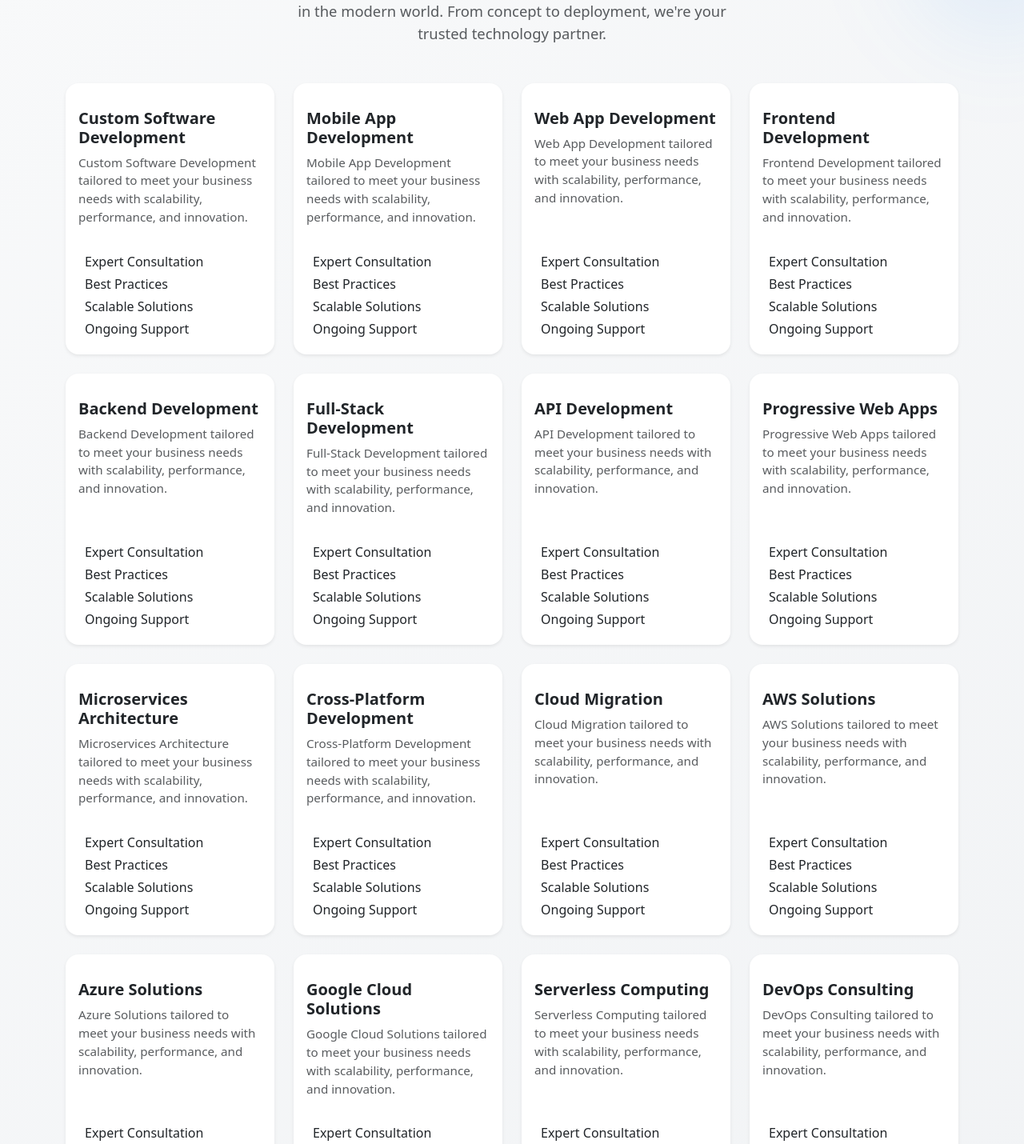
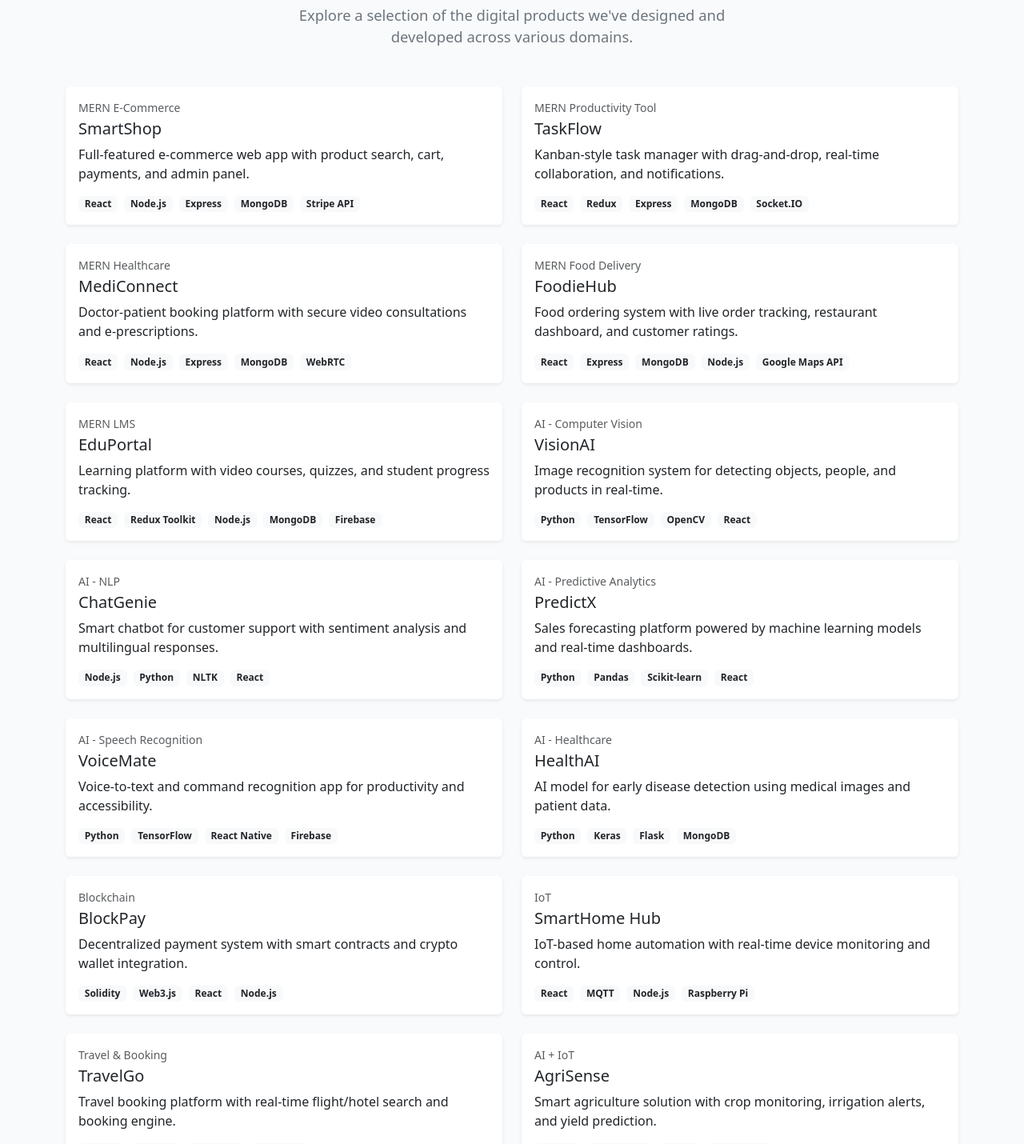
Before and after one commit to Faizan80235/LUMINA-TECHNOLOGIES, a React (Create React App) app: page /services in a window 1280 px wide. Shown: the part 160-1590 px from the top of the page at 80% size. Built offline with nearby package versions, Linux system fonts and the light colour scheme.

Commit message:
update my project

```diff
--- a/src/Component/Services.js
+++ b/src/Component/Services.js
@@ -1,122 +1,123 @@
 import React from "react";
+import "../Styles/Portfolio.css";
 import { motion } from "framer-motion";
-import 'bootstrap/dist/css/bootstrap.min.css';
-import "../Styles/Service.css";
 
-// Animation variants
+const Portfolio = () => {
   const fadeInUp = {
-  initial: { opacity: 0, y: 40 },
+    initial: { opacity: 0, y: 60 },
     animate: { opacity: 1, y: 0 },
-  transition: { duration: 0.5, ease: "easeOut" }
+    transition: { duration: 0.6, ease: "easeOut" },
   };
 
   const staggerContainer = {
     animate: {
-    transition: { staggerChildren: 0.15 }
-  }
+      transition: {
+        staggerChildren: 0.15,
+      },
+    },
   };
 
-const scaleOnHover = {
-  whileHover: { scale: 1.05, boxShadow: "0 10px 20px rgba(0,0,0,0.12)" },
-  transition: { type: "spring", stiffness: 300 }
-};
+  // Unique portfolio projects
+  const projects = [
+    // MERN Projects
+    {
+      title: "SmartShop",
+      category: "MERN E-Commerce",
+      description: "Full-featured e-commerce web app with product search, cart, payments, and admin panel.",
+      tech: ["React", "Node.js", "Express", "MongoDB", "Stripe API"],
+    },
+    {
+      title: "TaskFlow",
+      category: "MERN Productivity Tool",
+      description: "Kanban-style task manager with drag-and-drop, real-time collaboration, and notifications.",
+      tech: ["React", "Redux", "Express", "MongoDB", "Socket.IO"],
+    },
+    {
+      title: "MediConnect",
+      category: "MERN Healthcare",
+      description: "Doctor-patient booking platform with secure video consultations and e-prescriptions.",
+      tech: ["React", "Node.js", "Express", "MongoDB", "WebRTC"],
+    },
+    {
+      title: "FoodieHub",
+      category: "MERN Food Delivery",
+      description: "Food ordering system with live order tracking, restaurant dashboard, and customer ratings.",
+      tech: ["React", "Express", "MongoDB", "Node.js", "Google Maps API"],
+    },
+    {
+      title: "EduPortal",
+      category: "MERN LMS",
+      description: "Learning platform with video courses, quizzes, and student progress tracking.",
+      tech: ["React", "Redux Toolkit", "Node.js", "MongoDB", "Firebase"],
+    },
 
-// Service categories (expandable to 150+)
-const serviceCategories = {
-  "Software Development": [
-    "Custom Software Development",
-    "Mobile App Development",
-    "Web App Development",
-    "Frontend Development",
-    "Backend Development",
-    "Full-Stack Development",
-    "API Development",
-    "Progressive Web Apps",
-    "Microservices Architecture",
-    "Cross-Platform Development"
-    // ➝ add ~30+ more
-  ],
-  "Cloud & DevOps": [
-    "Cloud Migration",
-    "AWS Solutions",
-    "Azure Solutions",
-    "Google Cloud Solutions",
-    "Serverless Computing",
-    "DevOps Consulting",
-    "CI/CD Pipelines",
-    "Infrastructure as Code",
-    "Containerization with Docker",
-    "Kubernetes Management"
-    // ➝ add ~20+ more
-  ],
-  "AI & Machine Learning": [
-    "Predictive Analytics",
-    "Natural Language Processing",
-    "Computer Vision",
-    "Recommendation Engines",
-    "Chatbot Development",
-    "Fraud Detection Systems",
-    "AI Model Deployment",
-    "Deep Learning Solutions",
-    "Data Science Consulting",
-    "Voice Recognition"
-    // ➝ add ~20+ more
-  ],
-  "Cybersecurity": [
-    "Vulnerability Assessment",
-    "Penetration Testing",
-    "Threat Monitoring",
-    "Data Encryption",
-    "Compliance Audits",
-    "Identity & Access Management",
-    "Incident Response",
-    "Cloud Security",
-    "Zero Trust Solutions",
-    "SOC Services"
-    // ➝ add ~20+ more
-  ],
-  "Consulting & Support": [
-    "IT Strategy Consulting",
-    "Digital Transformation",
-    "System Integration",
-    "Risk Management",
-    "Legacy System Modernization",
-    "Business Process Automation",
-    "Change Management",
-    "Ongoing Maintenance",
-    "24/7 Technical Support",
-    "Version Upgrades"
-    // ➝ add ~20+ more
-  ],
-  "Emerging Tech": [
-    "Blockchain Development",
-    "NFT Platforms",
-    "Web3 Solutions",
-    "IoT Solutions",
-    "AR/VR Applications",
-    "Metaverse Development",
-    "Robotic Process Automation",
-    "Digital Twins",
-    "Quantum Computing (PoC)",
-    "Edge Computing"
-    // ➝ add ~20+ more
-  ]
-};
+    // AI/ML Projects
+    {
+      title: "VisionAI",
+      category: "AI - Computer Vision",
+      description: "Image recognition system for detecting objects, people, and products in real-time.",
+      tech: ["Python", "TensorFlow", "OpenCV", "React"],
+    },
+    {
+      title: "ChatGenie",
+      category: "AI - NLP",
+      description: "Smart chatbot for customer support with sentiment analysis and multilingual responses.",
+      tech: ["Node.js", "Python", "NLTK", "React"],
+    },
+    {
+      title: "PredictX",
+      category: "AI - Predictive Analytics",
+      description: "Sales forecasting platform powered by machine learning models and real-time dashboards.",
+      tech: ["Python", "Pandas", "Scikit-learn", "React"],
+    },
+    {
+      title: "VoiceMate",
+      category: "AI - Speech Recognition",
+      description: "Voice-to-text and command recognition app for productivity and accessibility.",
+      tech: ["Python", "TensorFlow", "React Native", "Firebase"],
+    },
+    {
+      title: "HealthAI",
+      category: "AI - Healthcare",
+      description: "AI model for early disease detection using medical images and patient data.",
+      tech: ["Python", "Keras", "Flask", "MongoDB"],
+    },
 
-// Flatten categories into services array
-const services = Object.entries(serviceCategories).flatMap(([category, items]) =>
-  items.map((title, idx) => ({
-    title,
-    description: `${title} tailored to meet your business needs with scalability, performance, and innovation.`,
-    icon: <i className="bi bi-lightning-charge" style={{ fontSize: '2.5rem' }} />,
-    features: ["Expert Consultation", "Best Practices", "Scalable Solutions", "Ongoing Support"],
-    color: ["#007bff", "#28a745", "#ffc107", "#dc3545", "#6f42c1", "#20c997"][idx % 6]
-  }))
-);
+    // More Projects (IoT, Blockchain, etc.)
+    {
+      title: "BlockPay",
+      category: "Blockchain",
+      description: "Decentralized payment system with smart contracts and crypto wallet integration.",
+      tech: ["Solidity", "Web3.js", "React", "Node.js"],
+    },
+    {
+      title: "SmartHome Hub",
+      category: "IoT",
+      description: "IoT-based home automation with real-time device monitoring and control.",
+      tech: ["React", "MQTT", "Node.js", "Raspberry Pi"],
+    },
+    {
+      title: "TravelGo",
+      category: "Travel & Booking",
+      description: "Travel booking platform with real-time flight/hotel search and booking engine.",
+      tech: ["Next.js", "Node.js", "MongoDB", "GraphQL"],
+    },
+    {
+      title: "AgriSense",
+      category: "AI + IoT",
+      description: "Smart agriculture solution with crop monitoring, irrigation alerts, and yield prediction.",
+      tech: ["Python", "TensorFlow", "React", "IoT Sensors"],
+    },
+    {
+      title: "StreamBox",
+      category: "Media & Entertainment",
+      description: "Video streaming app with subscription management and content recommendations.",
+      tech: ["React", "Node.js", "MongoDB", "AWS S3"],
+    },
+  ];
 
-const Services = () => {
   return (
-    <section id="services" className="section py-5 bg-light">
+    <section id="work" className="section">
       <div className="container">
         {/* Section Title */}
         <motion.div
@@ -124,15 +125,15 @@
           whileInView={{ opacity: 1, y: 0 }}
           transition={{ duration: 0.6 }}
           viewport={{ once: true }}
-          className="text-center mb-5"
         >
-          <h2 className="section-title fw-bold">Our Services</h2>
-          <p className="section-subtitle text-muted">
-            We offer comprehensive digital solutions to help your business thrive in the modern world. From concept to deployment, we're your trusted technology partner.
+          <h2 className="section-title">Our Work</h2>
+          <p className="section-subtitle">
+            Explore a selection of the digital products we've designed and
+            developed across various domains.
           </p>
         </motion.div>
 
-        {/* Services Cards Grid */}
+        {/* Projects Grid */}
         <motion.div
           className="row g-4"
           initial="initial"
@@ -140,33 +141,24 @@
           variants={staggerContainer}
           viewport={{ once: true }}
         >
-          {services.map((service, index) => (
-            <div key={index} className="col-lg-3 col-md-6">
+          {projects.map((item, index) => (
+            <div key={index} className="col-md-6">
               <motion.div
+                className="card h-100 shadow-sm border-0"
                 variants={fadeInUp}
-                {...scaleOnHover}
-                className="h-100"
+                whileHover={{ scale: 1.02 }}
+                transition={{ type: "spring", stiffness: 200, damping: 20 }}
               >
-                <div className="card shadow-sm rounded-4 h-100 border-0">
-                  <div className="card-body d-flex flex-column">
-                    <div
-                      className="mb-3"
-                      style={{ color: service.color, fontSize: '3rem', lineHeight: 1 }}
-                    >
-                      {service.icon}
-                    </div>
-                    <h5 className="card-title fw-bold">{service.title}</h5>
-                    <p className="card-text flex-grow-1 text-muted" style={{ fontSize: '0.95rem' }}>
-                      {service.description}
-                    </p>
-                    <ul className="list-unstyled mt-3 mb-0">
-                      {service.features.map((feature, idx) => (
-                        <li key={idx} className="mb-1">
-                          <i className="bi bi-check-circle-fill text-success me-2"></i>
-                          {feature}
-                        </li>
+                <div className="card-body">
+                  <p className="text-muted small mb-1">{item.category}</p>
+                  <h5 className="card-title">{item.title}</h5>
+                  <p className="card-text">{item.description}</p>
+                  <div className="mt-3 d-flex flex-wrap gap-2">
+                    {item.tech.map((tech, idx) => (
+                      <span key={idx} className="badge bg-light text-dark">
+                        {tech}
+                      </span>
                     ))}
-                    </ul>
                   </div>
                 </div>
               </motion.div>
@@ -178,4 +170,4 @@
   );
 };
 
-export default Services;
+export default Portfolio;
```
Lines whose indentation alone changed are shown as unchanged.
